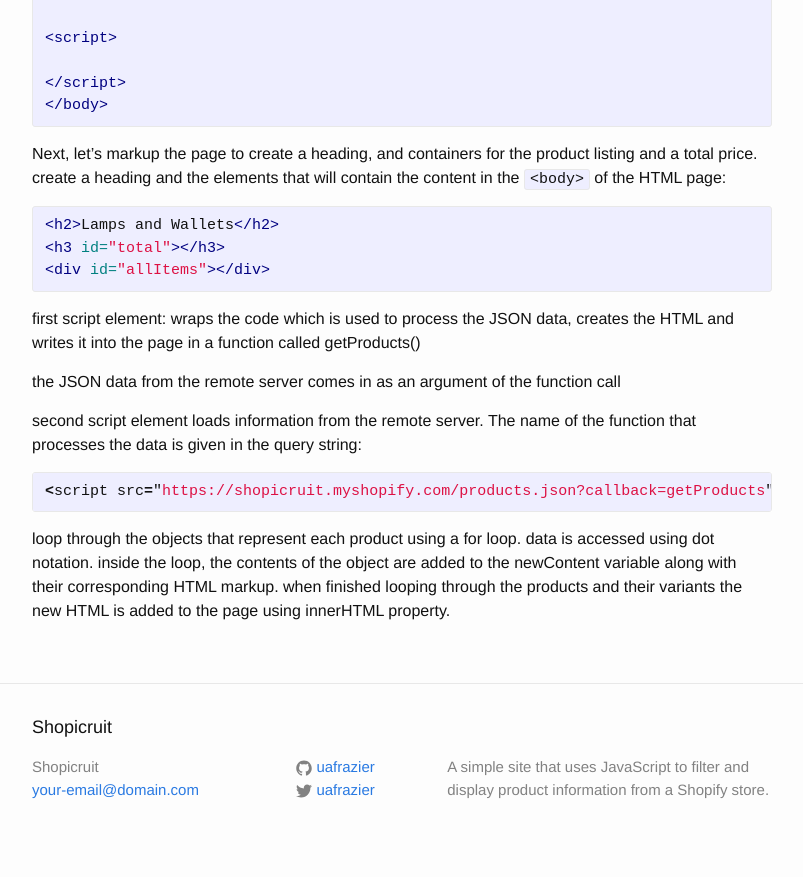
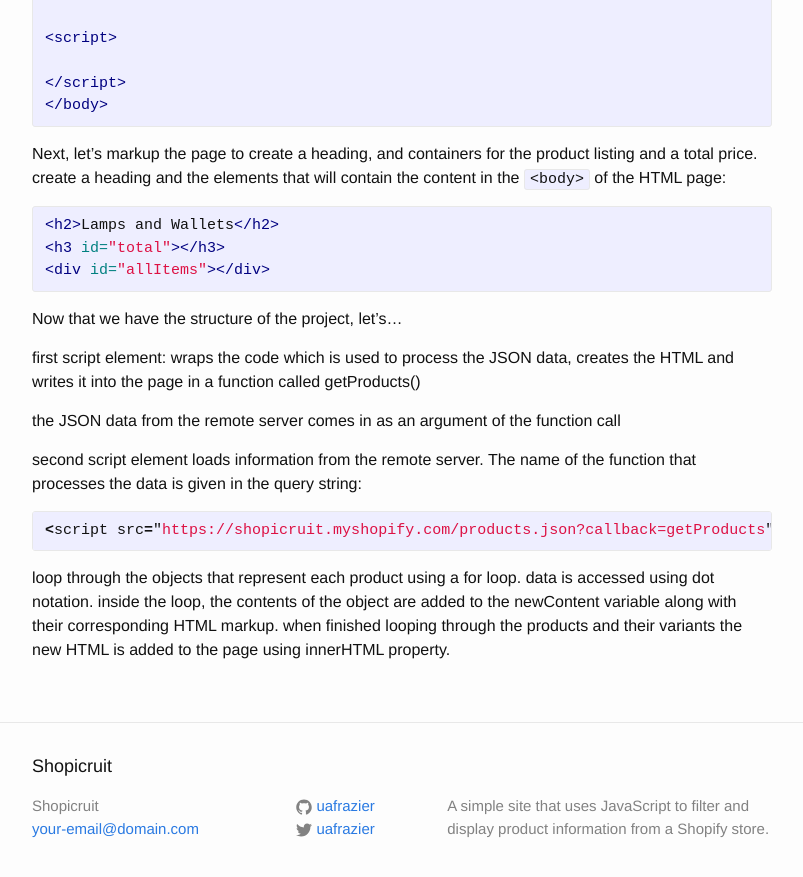
Before and after one commit to uafrazier/shopicruit, a Jekyll site: the page built from _posts/2015-10-14-jsonp.md, in a window 1280 px wide and 900 px high, scrolled down 1215 px. Shown: the top 877 px of the window, without its empty margins (238-1041 px from the left). Built offline with Jekyll 4.4.1, drawn with Linux system fonts in a browser that asks for light colours.

Commit message:
adds content to tutorial

```diff
--- a/_posts/2015-10-14-jsonp.md
+++ b/_posts/2015-10-14-jsonp.md
@@ -61,6 +61,8 @@ create a heading and the elements that will contain the content in the `<body>`
 <div id="allItems"></div>
 {% endhighlight %}
 
+Now that we have the structure of the project, let’s...
+
 first script element: wraps the code which is used to process the JSON data, creates the HTML and writes it into the page in a function called getProducts()
 
 the JSON data from the remote server comes in as an argument of the function call
```
